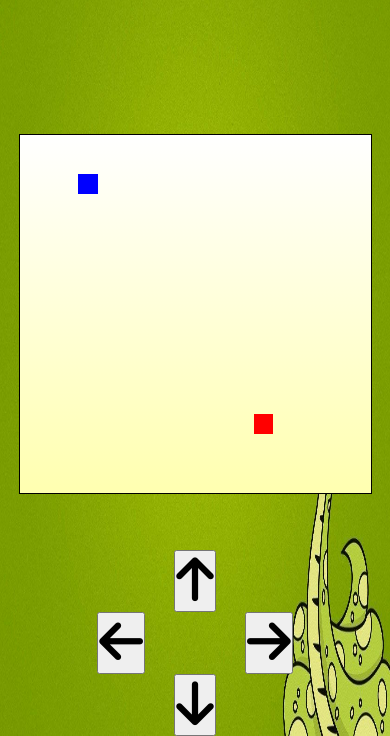
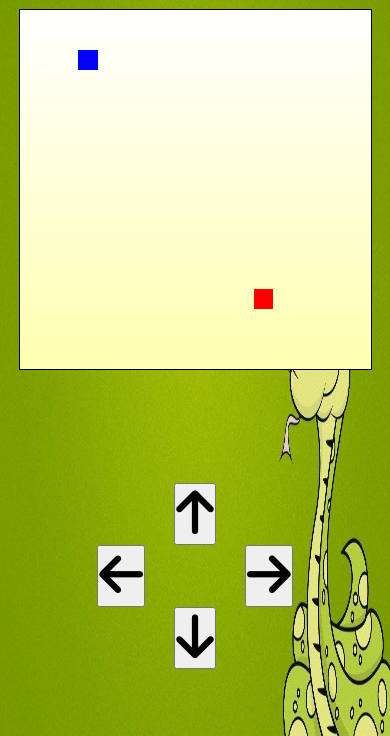
Before and after one commit to anishyadavv/SnakeGame, a plain HTML site: page index.html in a window 390 px wide. Shown: the part 108-844 px from the top of the page. Drawn offline with Linux system fonts and the light colour scheme.

Commit message:
changed position of board and arrows for mobile

```diff
--- a/style.css
+++ b/style.css
@@ -59,9 +59,9 @@
     .buttons {
         flex-direction: column;
         position: absolute;
-        top: 78vh;
+        top: 70vh;
         align-items: center;
-        display: flex;
+        display: none;
     }
 
     .left {
@@ -79,3 +79,13 @@
     #down {
         font-size: 50px;
     }
+
+    @media only screen and (max-width: 1000px) {
+        #board {
+            position: absolute;
+            top: 30vw;
+        }
+        .buttons {
+            display: flex;
+        }
+    }
```
